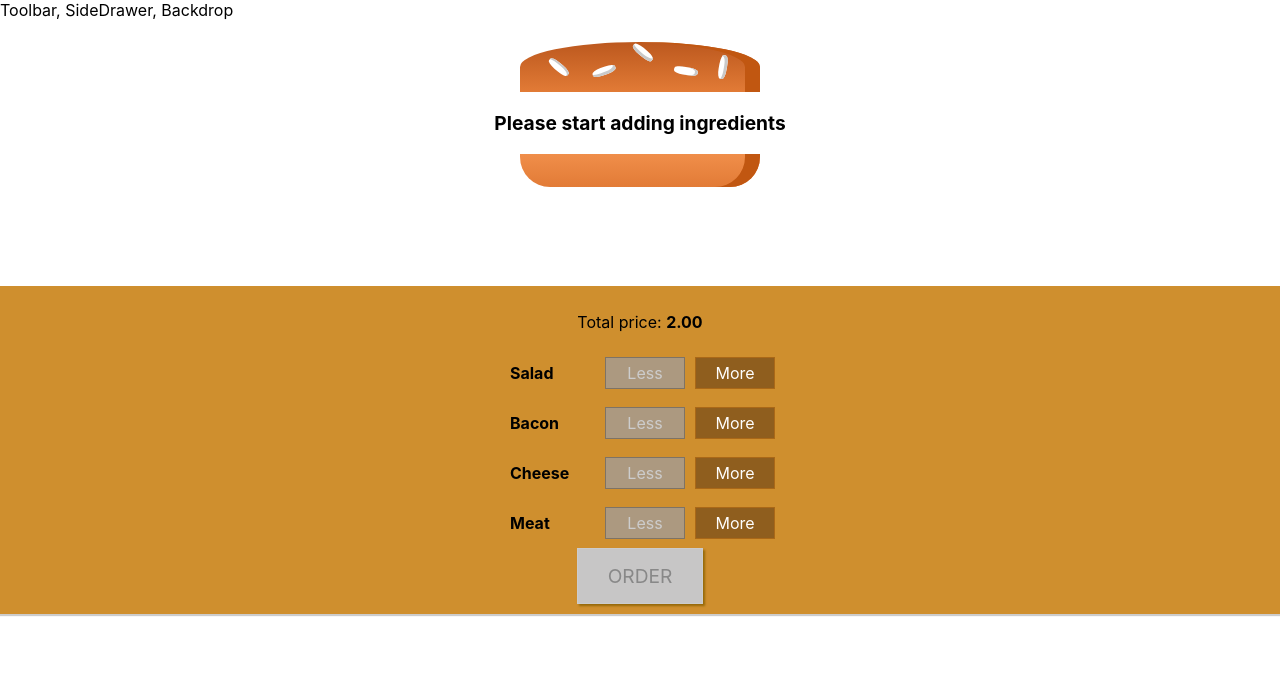
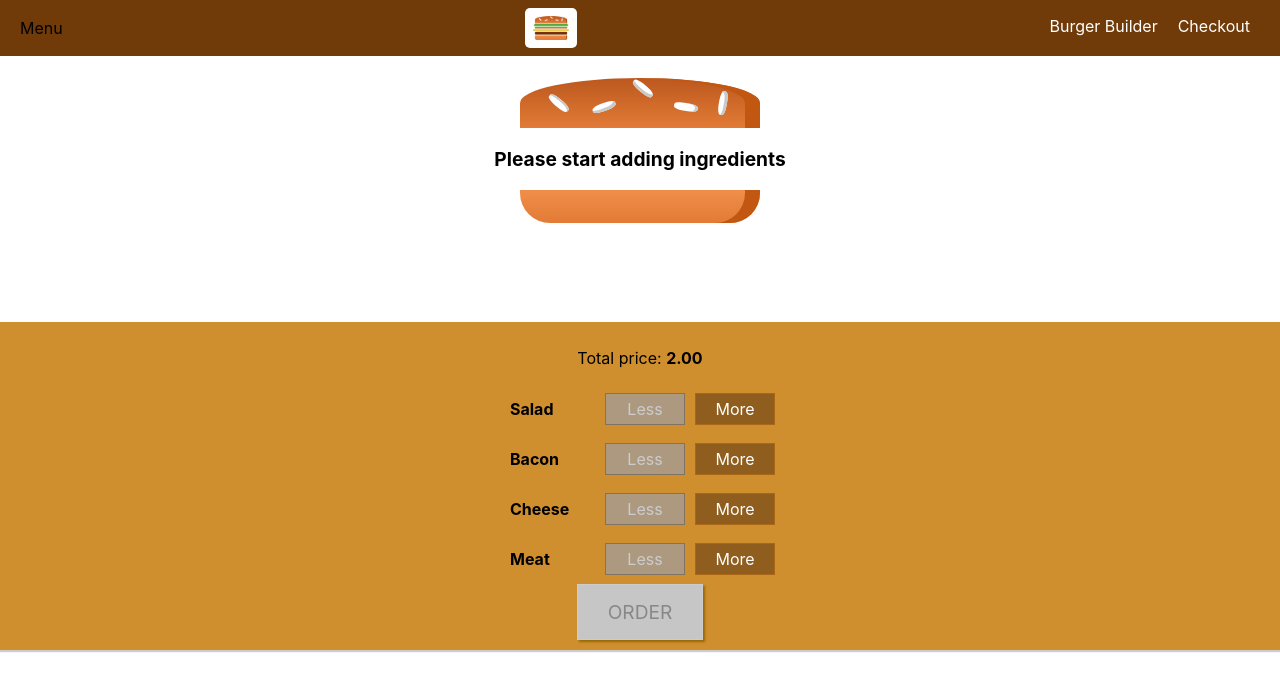
Before and after one commit to RLukasevic/burgerApp, a React (Create React App) app: page / in a window 1280 px wide. Shown: the top 690 px of the page. Built offline with nearby package versions, Linux system fonts and the light colour scheme.

Commit message:
Added navigation button, logo on toolbar

```diff
--- a/src/Components/Layout/Layout.js
+++ b/src/Components/Layout/Layout.js
@@ -1,5 +1,6 @@
 import React from 'react';
 import Aux from '../../hoc/Auxilliary';
+import Toolbar from '../Navigation/Toolbar/Toolbar';
 import styles from './Layout.module.css';
 
 const layout = (props) => {
@@ -7,7 +8,7 @@
 
     return (
         <Aux>
-            <div>Toolbar, SideDrawer, Backdrop</div>
+            <Toolbar />
             <main className={styles.Content}>
                 {props.children}
             </main>
--- a/src/Components/Layout/Layout.module.css
+++ b/src/Components/Layout/Layout.module.css
@@ -1,4 +1,4 @@
 .Content {
-    margin-top: 16px;
+    margin-top: 72px;
 
 }
--- /dev/null
+++ b/src/Components/Logo/Logo.js
@@ -0,0 +1,7 @@
+import React from 'react';
+import styles from './Logo.module.css';
+import burgerLogo from '../../assets/images/burger-logo.png';
+
+const logo = (props) => (<div className={styles.Logo}><img src={burgerLogo} className={styles.img}  alt=' ' /></div>);
+
+export default logo;
--- /dev/null
+++ b/src/Components/Logo/Logo.module.css
@@ -0,0 +1,11 @@
+.Logo {
+    background-color: white;
+    padding: 8px;
+    height: 70%;
+    box-sizing: border-box;
+    border-radius: 5px;
+}
+
+.Logo img {
+    height: 100%;
+}
--- /dev/null
+++ b/src/Components/Navigation/NavigationItems/NavigationItem/NavigationItem.js
@@ -0,0 +1,8 @@
+import React from 'react';
+import styles from './NavigationItem.module.css';
+
+const navItem = (props) => (
+    <li className={styles.NavigationItem}><a className={props.active ? styles.active : null} href={props.link}>{props.children}</a></li>
+);
+
+export default navItem;
--- /dev/null
+++ b/src/Components/Navigation/NavigationItems/NavigationItem/NavigationItem.module.css
@@ -0,0 +1,26 @@
+.NavigationItem {
+    margin: 0;
+    box-sizing: border-box;
+    display: flex;
+    height: 100%;
+    width: auto;
+    align-items: center;
+}
+
+.NavigationItem a {
+    color: white;
+    text-decoration: none;
+    height: 100%;
+    padding: 16px 10px;
+    border-bottom: 4px solid transparent;
+    box-sizing: border-box;
+    display: block;
+}
+
+.NavigationItem a:hover,
+.NavigationItem a:active,
+.NavigationItem a:active {
+    background-color: #8F5C2C;
+    border-bottom: 4px solid #40A4C8;
+    color: white;
+}
--- /dev/null
+++ b/src/Components/Navigation/NavigationItems/NavigationItems.js
@@ -0,0 +1,14 @@
+import React from 'react';
+import NavigationItem from './NavigationItem/NavigationItem';
+import styles from './NavigationItems.module.css';
+
+const navItems = (props) => {
+    return (
+        <ul className={styles.NavigationItems}>
+            <NavigationItem link='/' active>Burger Builder</NavigationItem>
+            <NavigationItem link='/' >Checkout</NavigationItem>
+        </ul>
+    );
+}
+
+export default navItems;
--- /dev/null
+++ b/src/Components/Navigation/NavigationItems/NavigationItems.module.css
@@ -0,0 +1,8 @@
+.NavigationItems {
+    margin: 0;
+    padding: 0;
+    list-style: none;
+    display: flex;
+    align-items: center;
+    height: 100%;
+}
--- /dev/null
+++ b/src/Components/Navigation/Toolbar/Toolbar.js
@@ -0,0 +1,18 @@
+import React from 'react';
+import Logo from '../../Logo/Logo';
+import NavigationItems from '../NavigationItems/NavigationItems';
+import styles from './Toolbar.module.css';
+
+const toolbar = (props) => {
+    return(
+        <header className={styles.Toolbar} >
+            <div>Menu</div>
+            <Logo />
+            <nav className={styles.nav}>
+                <NavigationItems />
+            </nav>
+        </header>
+    );
+}
+
+export default toolbar;
--- /dev/null
+++ b/src/Components/Navigation/Toolbar/Toolbar.module.css
@@ -0,0 +1,18 @@
+.Toolbar {
+    height: 56px;
+    width: 100%;
+    position: fixed;
+    top: 0;
+    left: 0;
+    background-color: #703B09;
+    display: flex;
+    justify-content: space-between;
+    align-items: center;
+    padding: 0 20px;
+    box-sizing: border-box;
+    z-index: 90;
+}
+
+.Toolbar nav {
+    height: 100%;
+}
```
Also changed, not shown: src/assets/images/burger-logo.png (added).
